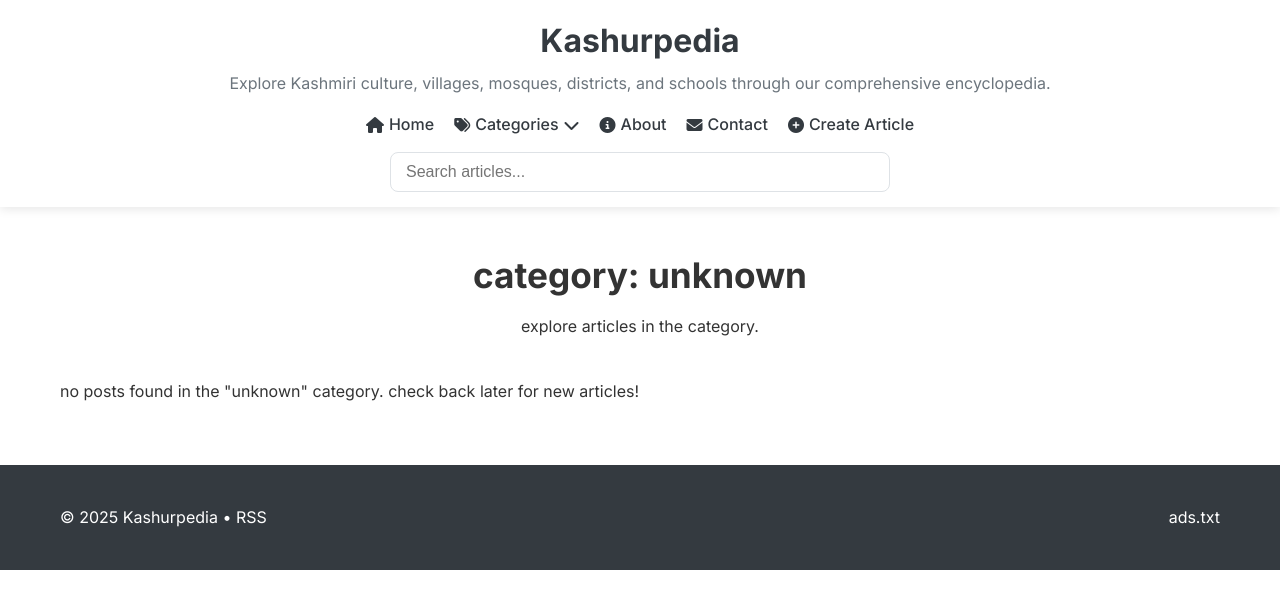
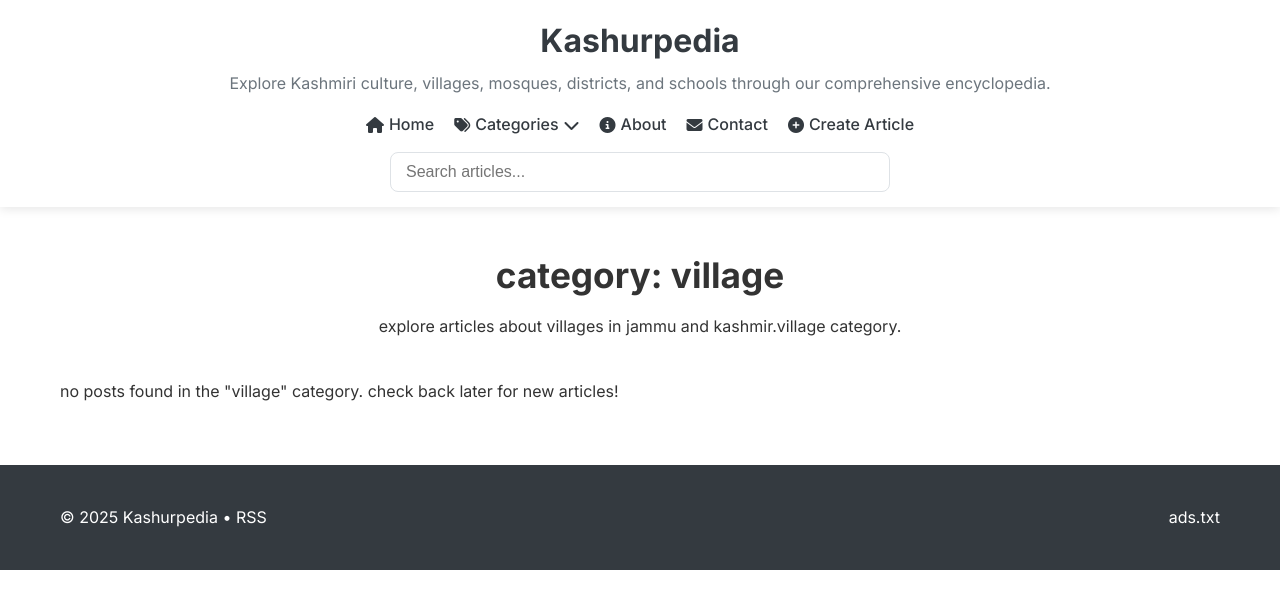
Before and after one commit to itzfew/kashur-koam, a Jekyll site: the page built from categories/village/index.html, in a window 1280 px wide. Shown: the top 609 px of the page. Built offline with Jekyll 4.4.1, drawn with Linux system fonts in a browser that asks for light colours.

Commit message:
Update index.html

```diff
--- a/categories/village/index.html
+++ b/categories/village/index.html
@@ -1,4 +1,6 @@
 ---
 layout: category
-category: village
+title: village
+description: explore articles about villages in jammu and kashmir.
+permalink: /categories/village/
 ---
```
